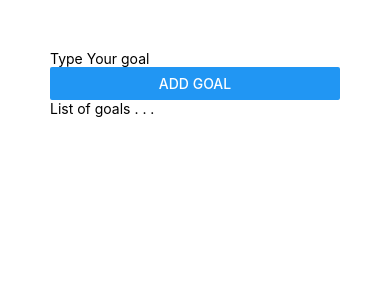
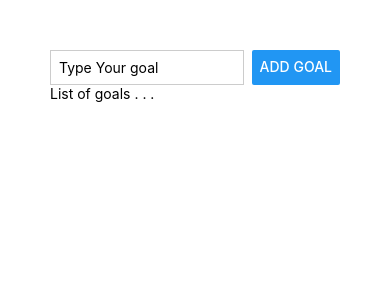
Before and after one commit to aniketicloud/rn-course, a React Native app: screen / in a window 390 px wide. Shown: the top 300 px of the page. Built offline with nearby package versions, Linux system fonts and the light colour scheme.

Commit message:
using flexbox to create layout

```diff
--- a/App.js
+++ b/App.js
@@ -4,8 +4,8 @@
 export default function App() {
   return (
     <View style={styles.appContainer}>
-      <View>
-        <TextInput placeholder='Type Your goal' />
+      <View style={styles.inputContainer}>
+        <TextInput placeholder='Type Your goal' style={styles.textInput} />
         <Button title='Add Goal' />
       </View>
       <View>
@@ -21,4 +21,15 @@
   appContainer: {
     padding: 50
   },
+  inputContainer: {
+    flexDirection: 'row',
+    justifyContent: 'space-between'
+  },
+  textInput: {
+    borderWidth: 1,
+    borderColor: "#ccc",
+    width: '80%',
+    marginRight: 8,
+    padding: 8
+  }
 });
```
